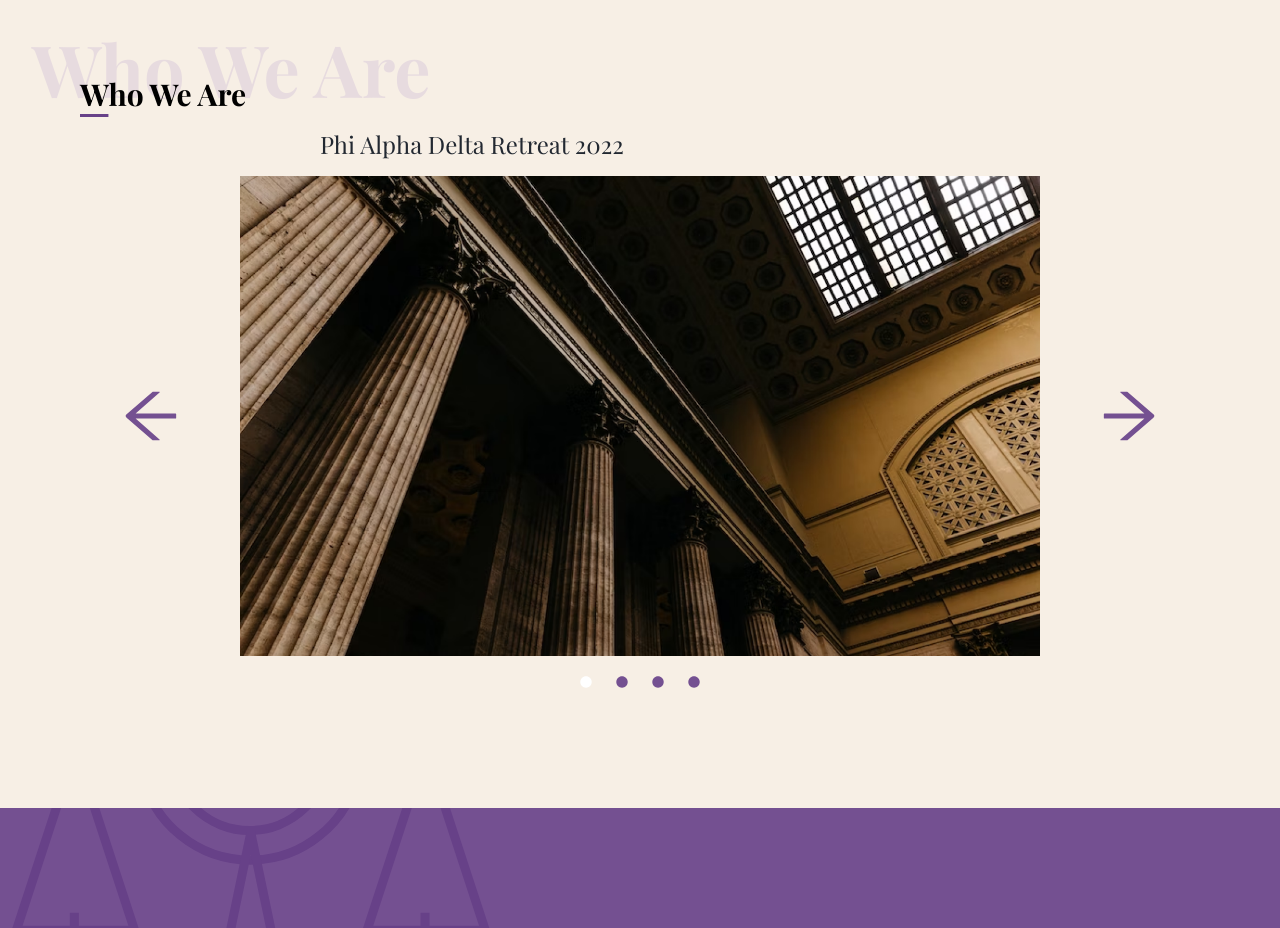
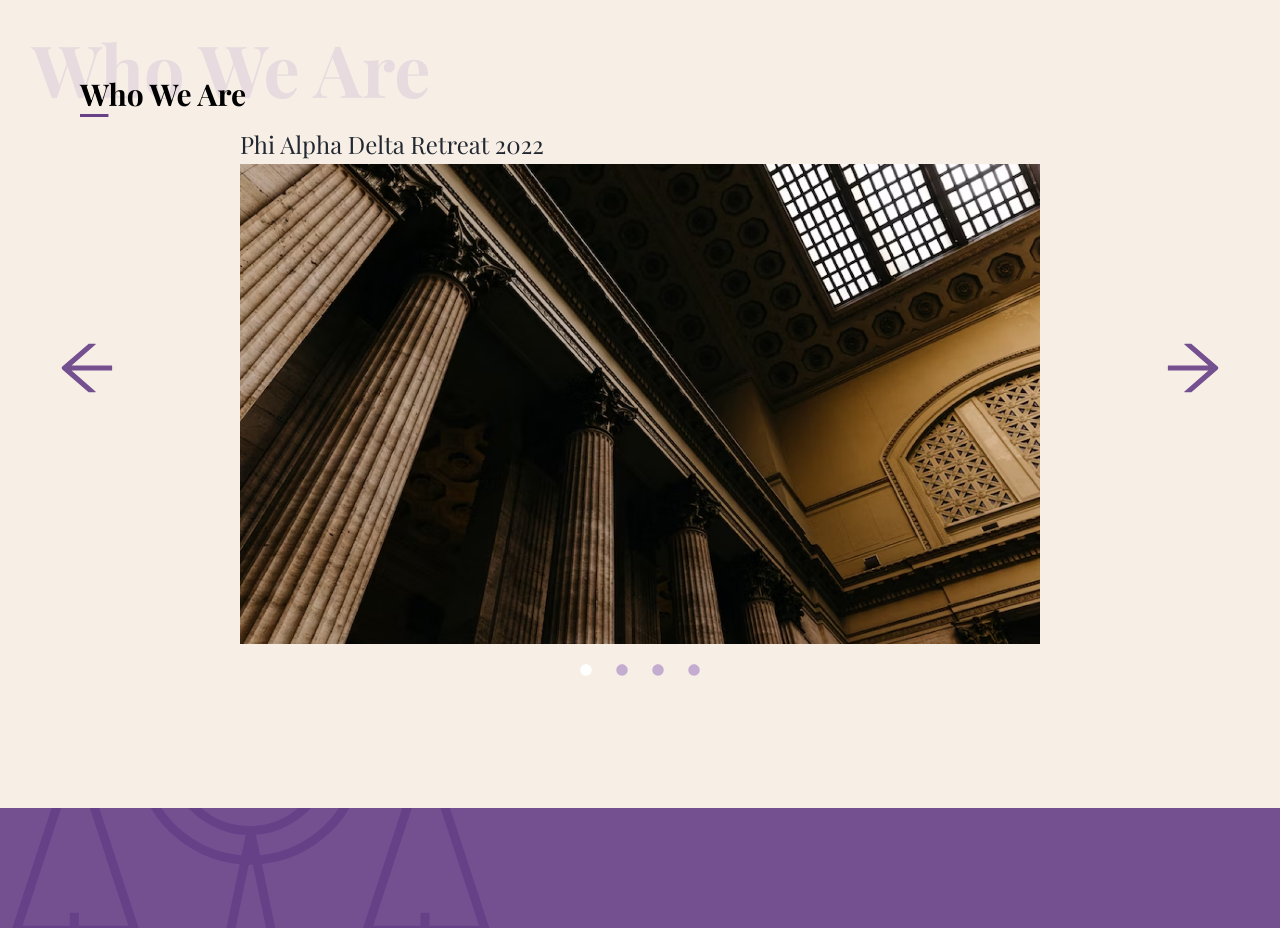
Before and after one commit to acm-ucr/pad-website, a Next.js app: page /about in a window 1280 px wide. Shown: the part 800-1728 px from the top of the page. Built offline with nearby package versions, Linux system fonts and the light colour scheme; a web font is replaced by a local one.

Commit message:
updated names

```diff
--- a/src/components/PictureCarousel.jsx
+++ b/src/components/PictureCarousel.jsx
@@ -18,52 +18,52 @@ const PictureCarousel = () => {
       url: "join.png",
     },
   ];
-  const [currentIndex, setCurrentIndex] = useState(0);
+  const [currentIdx, setCurrentIdx] = useState(0);
 
   const prevSlide = () => {
     const isFirstSlide = currentIndex === 0;
-    const newIndex = isFirstSlide ? slides.length - 1 : currentIndex - 1;
-    setCurrentIndex(newIndex);
+    const newIdx = isFirstSlide ? slides.length - 1 : currentIdx - 1;
+    setCurrentIdx(newIdx);
   };
 
   const nextSlide = () => {
-    const isLastSlide = currentIndex === slides.length - 1;
-    const newIndex = isLastSlide ? 0 : currentIndex + 1;
-    setCurrentIndex(newIndex);
+    const isLastSlide = currentIdx === slides.length - 1;
+    const newIdx = isLastSlide ? 0 : currentIdx + 1;
+    setCurrentIdx(newIdx);
   };
 
-  const goToSlide = (slideIndex) => {
-    setCurrentIndex(slideIndex);
+  const goToSlide = (slideIdx) => {
+    setCurrentIdx(slideIdx);
   };
 
   return (
     <div className="h-[85vh]">
       <div>
-        <p className="indent-80 font-playfair text-pad-black text-2xl">
-          Phi Alpha Delta Retreat 2022
-        </p>
         <div className="max-w-[800px] h-[480px] w-full m-auto relative group">
+          <p className=" mb-1 font-playfair text-pad-black text-2xl">
+            Phi Alpha Delta Retreat 2022
+          </p>
           <div
-            style={{ backgroundImage: `url(${slides[currentIndex].url})` }}
+            style={{ backgroundImage: `url(${slides[currentIdx].url})` }}
             className="w-full h-full bg-center bg-cover duration-500"
           ></div>
           {/* Left Arrow */}
-          <div className=" absolute top-[50%] -translate-x-36 translate-y-[-50%] left-5  text-pad-purple cursor-pointer">
+          <div className=" absolute top-[50%] -translate-x-52 translate-y-[-50%] left-5  text-pad-purple cursor-pointer">
             <AiOutlineArrowLeft onClick={prevSlide} size={70} />
           </div>
           {/* Right Arrow */}
-          <div className="absolute top-[50%] translate-x-36 translate-y-[-50%] right-5  text-pad-purple cursor-pointer">
+          <div className="absolute top-[50%] translate-x-52 translate-y-[-50%] right-5  text-pad-purple cursor-pointer">
             <AiOutlineArrowRight onClick={nextSlide} size={70} />
           </div>
           <div className="flex top-4 justify-center py-2">
-            {slides.map((slide, slideIndex) => (
+            {slides.map((slide, slideIdx) => (
               <div
-                key={slideIndex}
-                onClick={() => goToSlide(slideIndex)}
+                key={slideIdx}
+                onClick={() => goToSlide(slideIdx)}
                 className={
-                  currentIndex === slideIndex
+                  currentIdx === slideIdx
                     ? "text-4xl cursor-pointer text-white"
-                    : "text-pad-purple cursor-pointer text-4xl"
+                    : "text-pad-lightpurple cursor-pointer text-4xl"
                 }
               >
                 <RxDotFilled />
```
